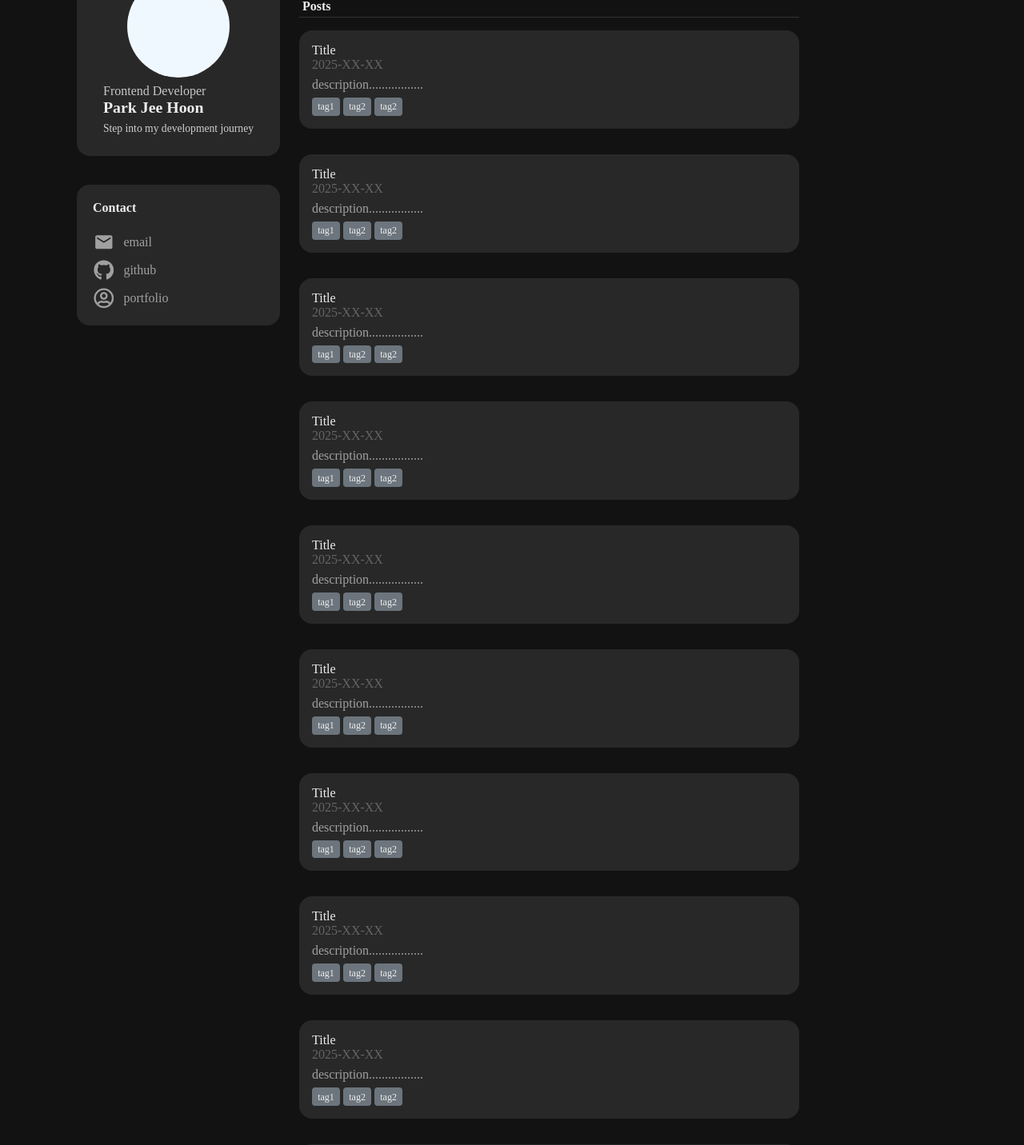
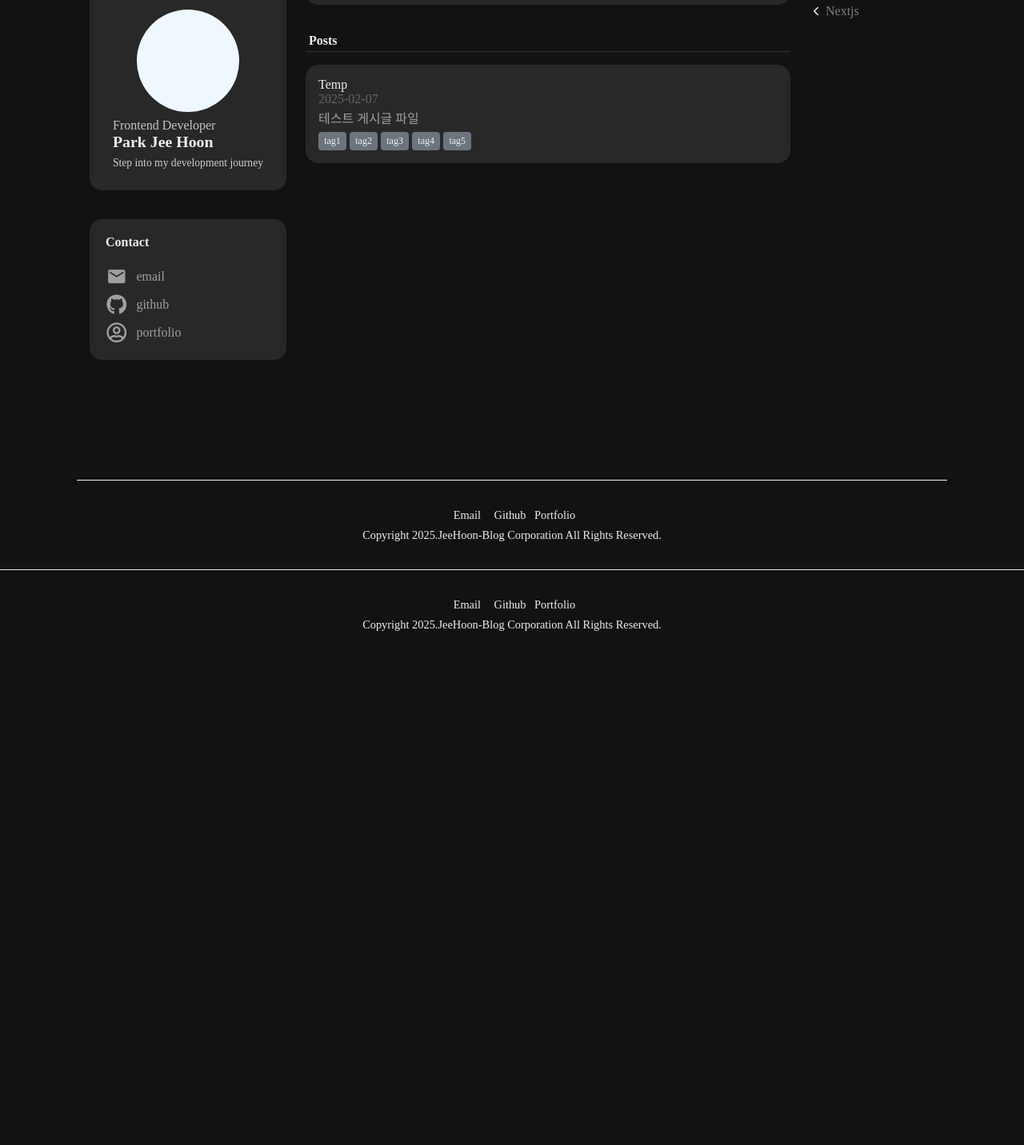
Before and after one commit to gkstj8300/jeehoon-blog, a Next.js app in the folder frontend/: page / in a window 1280 px wide. Shown: the part 160-1592 px from the top of the page at 80% size. After the commit the page ends 984 px from the top, so only its background shows below. Built offline with nearby package versions, Linux system fonts and the light colour scheme; a web font is replaced by a local one.

Commit message:
feat: gray-matter library 활용 post 데이터 작업 진행중

```diff
--- a/frontend/package.json
+++ b/frontend/package.json
@@ -26,6 +26,7 @@
     "@types/react-transition-group": "^4.4.12",
     "classnames": "^2.5.1",
     "flat": "^6.0.1",
+    "gray-matter": "^4.0.3",
     "i18next": "^21.6.6",
     "lodash": "^4.17.21",
     "next": "^14.2.1",
--- a/frontend/src/components/pages/Home/Home.tsx
+++ b/frontend/src/components/pages/Home/Home.tsx
@@ -5,12 +5,16 @@ import { Post } from '@/components/pages/Home/Post';
 import { Profile } from '@/components/pages/Home/Profile';
 import { SearchBox } from "@/components/pages/Home/SearchBox";
 import { Tag } from "@/components/pages/Home/Tag";
+import { PostType } from "@/pages/posts/[slug].types";
 
 type Props = {
+    postList: PostType[];
     className?: string;
 }
 
-export const Home: React.FC<Props> = () => {
+export const Home: React.FC<Props> = ({
+    postList
+}) => {
     return (
         <div className={styles.home}>
             <div className={styles.lcontainer}>
@@ -19,7 +23,7 @@ export const Home: React.FC<Props> = () => {
             </div>
             <div className={styles.mainContainer}>
                 <SearchBox />
-                <Post />
+                <Post postList={postList}/>
             </div>
             <div className={styles.rcontainer}>
                 <Tag />
--- a/frontend/src/components/pages/Home/Post/Post.tsx
+++ b/frontend/src/components/pages/Home/Post/Post.tsx
@@ -1,25 +1,21 @@
 import styles from './Post.module.scss';
 import { PostItem } from './PostItem';
 import { Title } from '@/components/ui/title';
+import { PostType } from '@/pages/posts/[slug].types';
 
-export const Post: React.FC = () => {
+type Props = {
+    postList: PostType[];
+}
+
+export const Post: React.FC<Props> = ({
+    postList
+}) => {
     return (
         <div className={styles.container}>
             <Title className={styles.title} title='Posts'/>
-            <PostItem />
-            <PostItem />
-            <PostItem />
-            <PostItem />
-            <PostItem />
-            <PostItem />
-            <PostItem />
-            <PostItem />
-            <PostItem />
-            <PostItem />
-            <PostItem />
-            <PostItem />
-            <PostItem />
-            <PostItem />
+            {postList.map(post => (
+                <PostItem key={post.title} {...post} />
+            ))}
         </div>
     );
 };
--- a/frontend/src/components/pages/Home/Post/PostItem/PostItem.tsx
+++ b/frontend/src/components/pages/Home/Post/PostItem/PostItem.tsx
@@ -1,15 +1,27 @@
 import styles from './PostItem.module.scss';
 
-export const PostItem: React.FC = () => {
+type Props = {
+    title: string,
+    description: string,
+    thumbnailImage: string,
+    regDate: string,
+    tag: string[],
+}
+
+export const PostItem: React.FC<Props> = ({
+    title,
+    description,
+    // thumbnailImage,
+    regDate,
+    tag,
+}) => {
     return (
         <div className={styles.container}>
-            <div className={styles.title}>Title</div>
-            <div className={styles.regDate}>2025-XX-XX</div>
-            <div className={styles.description}>description.................</div>
+            <div className={styles.title}>{title}</div>
+            <div className={styles.regDate}>{regDate}</div>
+            <div className={styles.description}>{description}</div>
             <div className={styles.tag}>
-                <span>tag1</span>
-                <span>tag2</span>
-                <span>tag2</span>
+                {tag.map(item => <span>{item}</span>)}
             </div>
         </div>
     );
--- a/frontend/src/pages/index.tsx
+++ b/frontend/src/pages/index.tsx
@@ -1,7 +1,12 @@
 import dynamic from "next/dynamic";
-import { None } from '@/layouts/none';
+import { GetServerSideProps, NextPage } from 'next';
 import styles from '@/styles/home.module.scss';
-import { NextPageWithLayout } from "@/utils/types";
+import { PostType } from "./posts/[slug].types";
+import getMarkdownAllPosts from "@/utils/markDown/getMarkdownAllPosts";
+
+type Props = {
+    postList: PostType[];
+}
 
 // eslint-disable-next-line @typescript-eslint/ban-types
 const Layout = dynamic<{}>(
@@ -14,14 +19,23 @@ const Home = dynamic(
 	{ ssr: false }
 );
 
-const HomePage: NextPageWithLayout = () => {
+const HomePage: NextPage<Props> = props => {
     return (
         <Layout>
-            <Home className={styles.home}/>
+            <Home className={styles.home} {...props}/>
         </Layout>
     );
 }
 HomePage.displayName = 'HomePage';
-HomePage.getLayout = None;
+
+export const getServerSideProps: GetServerSideProps<Props> = async () => {
+    const { postList } = await getMarkdownAllPosts();
+
+    return {
+        props: {
+            postList: Array.isArray(postList) ? postList : [],
+        },
+    };
+};
 
 export default HomePage;
--- /dev/null
+++ b/frontend/src/pages/posts/[slug].tsx
@@ -0,0 +1,25 @@
+import React from 'react';
+import getMarkdownPost from '@/utils/markDown/getMarkdownPost';
+// import IndividualPost from '@/app/_components/_post/_individualPost/IndividualPost';
+import type { Metadata } from 'next';
+
+type Props = {
+  params: { slug: string };
+};
+
+// export async function generateMetadata({ params }: Props): Promise<Metadata> {
+//     const { slug } = params;
+//     const decodedSlug = decodeURIComponent(slug);
+//     const post = await getMarkdownPost(decodedSlug);
+
+//     return {
+//         title: `${post.title}`,
+//         description: post.description,
+//     };
+// }
+
+// export default async function PostPage({ params }: { params: { slug: string } }) {
+//     const { slug } = params;
+//     const decodedSlug = decodeURIComponent(slug);
+//     const post = await getMarkdownPost(decodedSlug);
+// }
--- /dev/null
+++ b/frontend/src/posts/Temp.md
@@ -0,0 +1,7 @@
+---
+title: 'Temp'
+regDate: '2025-02-07'
+description: '테스트 게시글 파일'
+thumbnailImage: 'asd'
+tag: ['tag1','tag2','tag3','tag4','tag5']
+---
--- /dev/null
+++ b/frontend/src/utils/markDown/convertToSlug.ts
@@ -0,0 +1,5 @@
+const convertToSlug = (title: string) => {
+    return title.replace(/[ ?!]/g, '-');
+};
+
+export default convertToSlug;
--- /dev/null
+++ b/frontend/src/utils/markDown/getMarkdownAllPosts.ts
@@ -0,0 +1,34 @@
+import fs from 'fs';
+import path from 'path';
+import matter from 'gray-matter';
+import { PostType } from '@/pages/posts/[slug].types';
+
+const postsDirectory = path.join(process.cwd(), 'src/posts');
+
+const getMarkdownAllPosts = async () => {
+    const fileNames = fs.readdirSync(postsDirectory);
+
+    const postList = fileNames.map((fileName) => {
+        const fullPath = path.join(postsDirectory, fileName);
+        const contents = fs.readFileSync(fullPath, 'utf8');
+        const { data } = matter(contents);
+
+        const post: PostType = {
+            title: data.title,
+            description: data.description,
+            thumbnailImage: data.thumbnailImage,
+            regDate: data.regDate,
+            tag: data.tag,
+        };
+
+        return post;
+    }).sort(
+        (a, b) => new Date(b.regDate).getTime() - new Date(a.regDate).getTime(),
+    );
+
+    return {
+        postList: postList,
+    };
+};
+
+export default getMarkdownAllPosts;
```
Also changed, not shown: frontend/src/pages/posts/[slug].types.tsx (added, +7 -0 lines), frontend/src/utils/markDown/getMarkdownPost.ts (added, +35 -0 lines), 1 other file (tests, documents, lock files or other folders).
